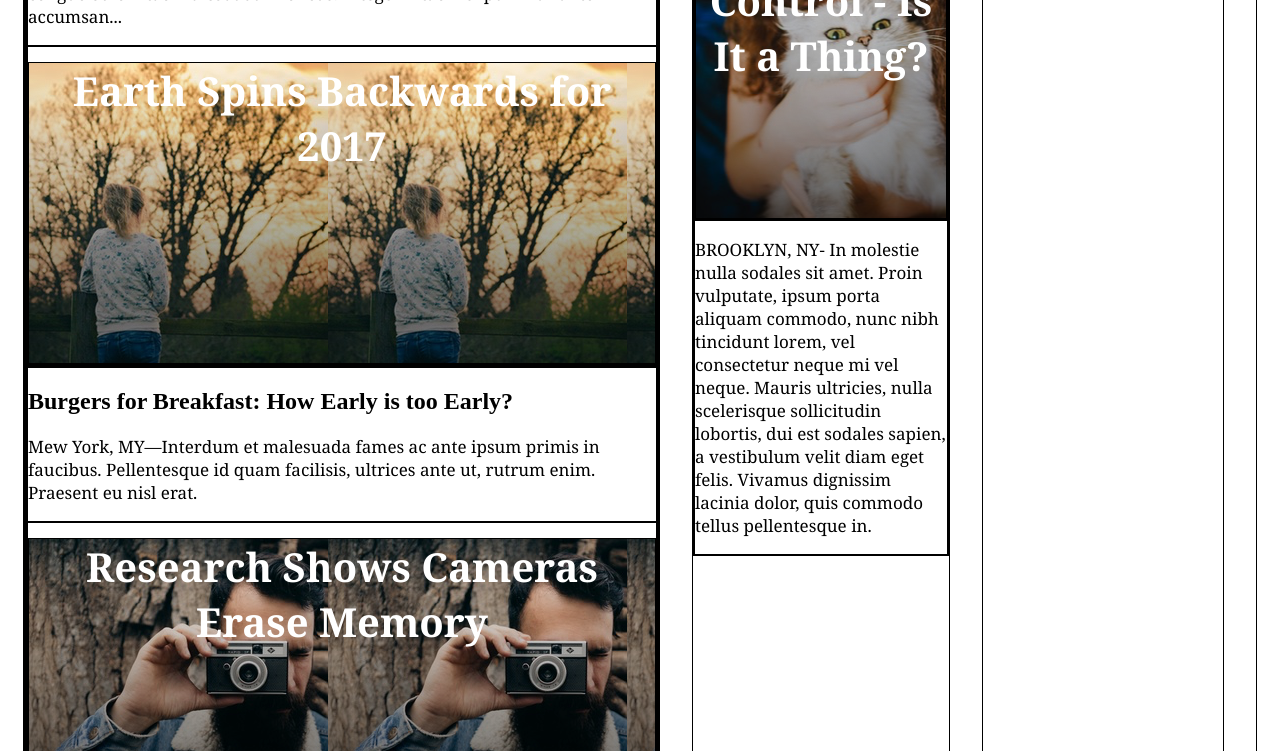
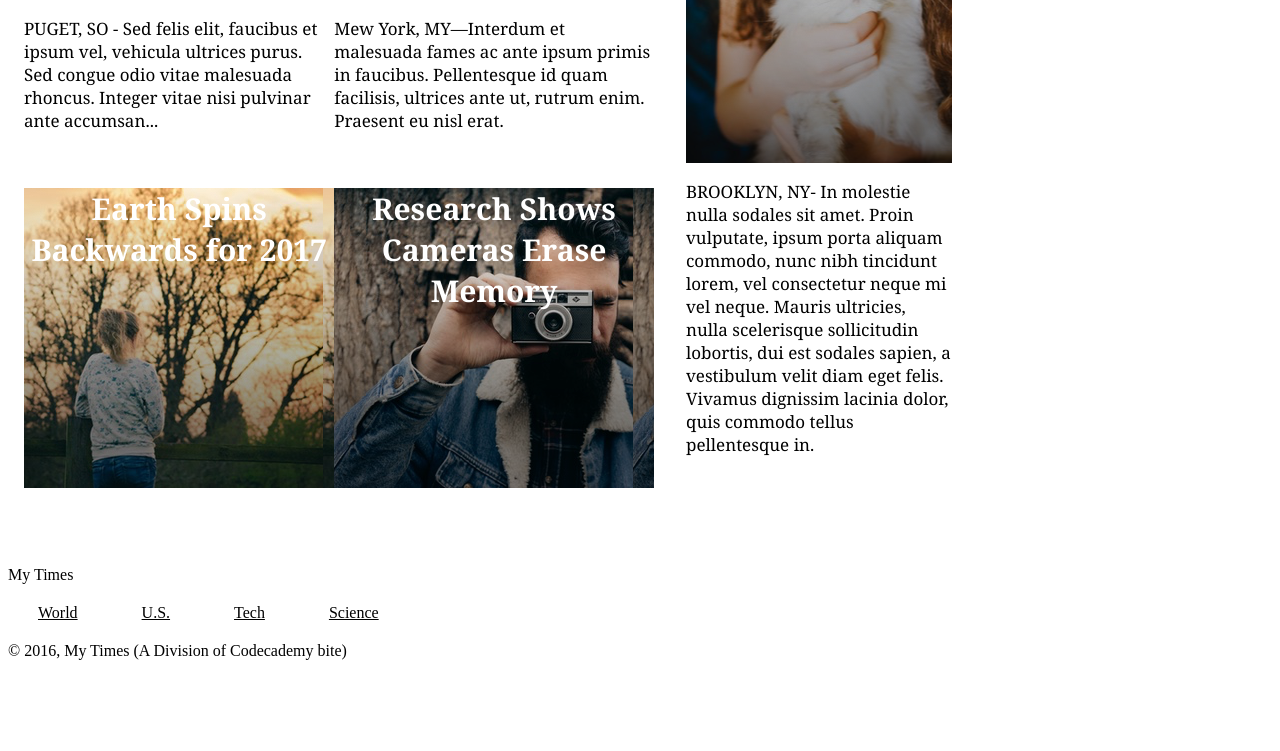
Before and after one commit to HDM007/MyTimes, a plain HTML site: page index.html in a window 1280 px wide. Shown: the part 805-1556 px from the top of the page. After the commit the page ends 1473 px from the top, so only its background shows below. Drawn offline with Linux system fonts and the light colour scheme.

Commit message:
Can't seem to get space between bottom images.

```diff
--- a/Resources/CSS/style.css
+++ b/Resources/CSS/style.css
@@ -63,6 +63,17 @@ column.small{
   padding-top: 116px;
 }
 
+.stories{
+  display: flex;
+  justify-content: space-between;
+  margin-top: 17px;
+}
+
+.story{
+  display: flex;
+  flex-direction: column;
+}
+
 .image-content{
   font-family: Georgia;
   font-weight: bold;
@@ -86,7 +97,7 @@ column.small{
 }
 
 div {
-  border: 1px solid black;
+  display: block;
 }
 
 .lead-story .image-content {
@@ -104,9 +115,6 @@ div {
   color: black;
 }
 
-.image-content span {
-  font-family: Georgia;
-  font-size: 40px;
-  color: white;
-  font-weight: bold;
+.stories .text-content{
+  height: 250px;
 }
```
